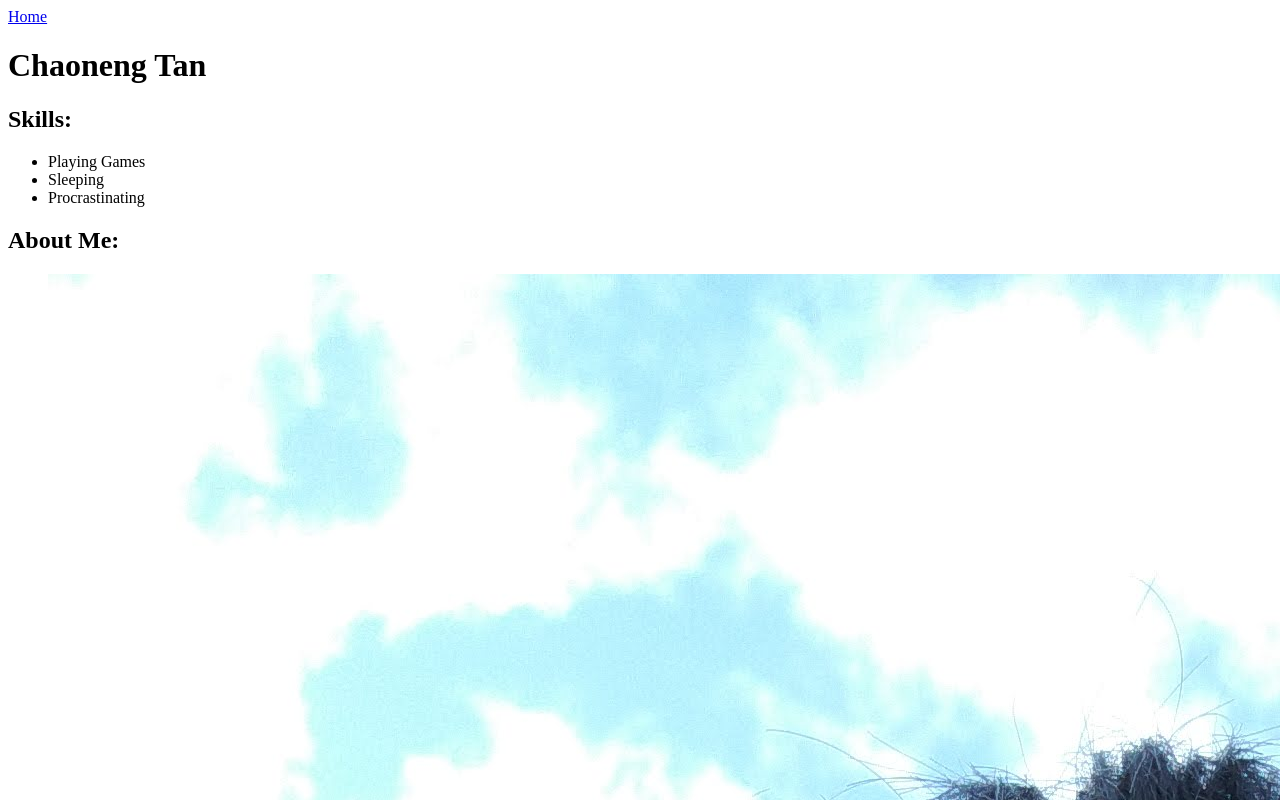
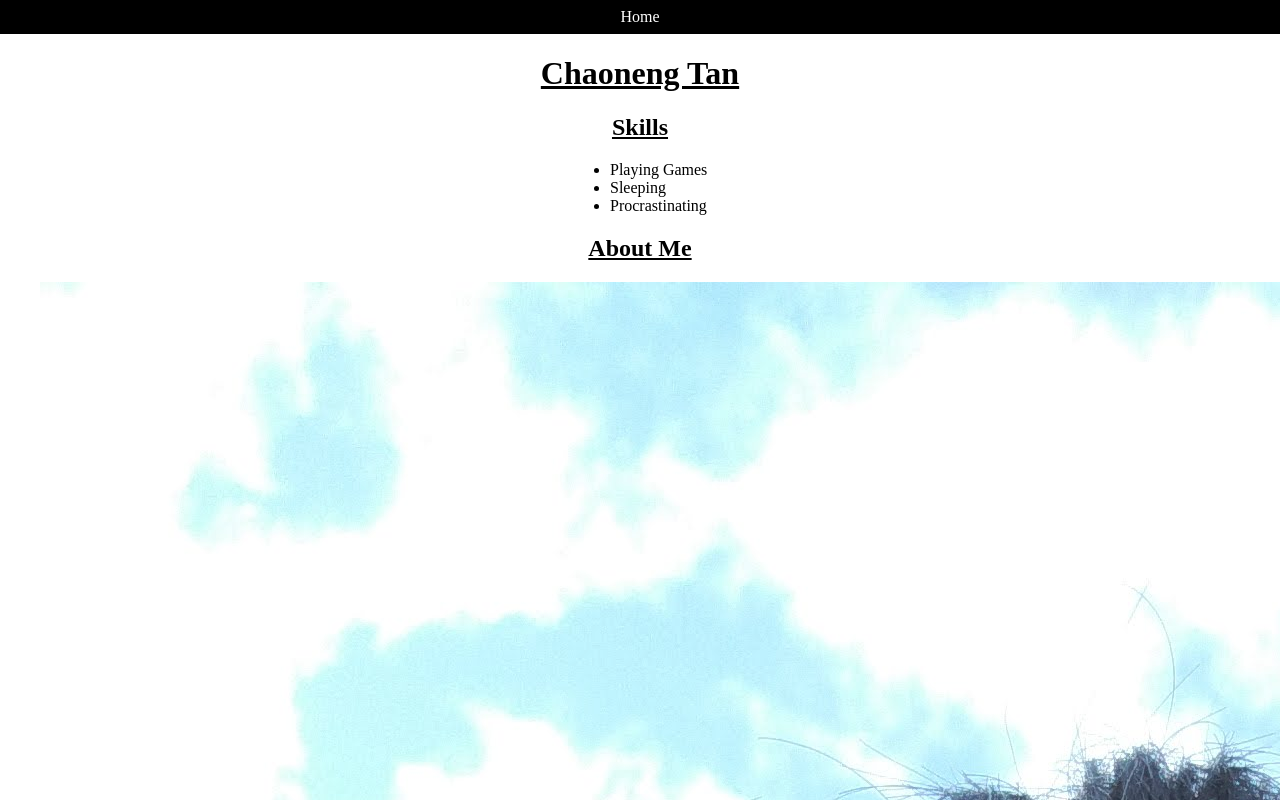
Before and after one commit to ChaonengTan/Portfolio, a plain HTML site: page index.html in a window 1280 px wide. Shown: the top 800 px of the page. Drawn offline with Linux system fonts and the light colour scheme; files whose address does not match are found by name.

Commit message:
Update index.html

```diff
--- a/index.html
+++ b/index.html
@@ -11,7 +11,7 @@
     </nav>
     <h1>Chaoneng Tan</h1>
     <section>
-    <h2>Skills: </h2>
+    <h2>Skills</h2>
         <ul>
             <li>Playing Games</li>
             <li>Sleeping</li>
@@ -19,16 +19,49 @@
         </ul>
     </section>
     <section>
-    <h2>About Me: </h2>
+    <h2>About Me</h2>
         <figure>
             <img src="IMG_20190918_164738.jpg" alt="">
             <figcaption>Me... When I'm Roaming About</figcaption>
         </figure>
-        <p>I am Chaoneng Tan, an 18-year-old Chinese-American young-adult male pursuing a software programming degree and to make an impact on the world. I live in Oakland California and enjoy playing games, reading light novels, and watching anime. Influenced by where I live, I went to Lincoln Elementary School in downtown Oakland where I joined an afterschool music program and liked music which led me to Edna Brewer Middle School. At Edna Brewer I learned about coding and eventually led me to Oakland Technical High School and now Make School.</p>
+        <p>I am Chaoneng Tan, an 18-year-old Chinese-American young-adult male pursuing a software programming degree and to make an impact on the world. <br>
+            I live in Oakland California and enjoy playing games, reading light novels, and watching anime. <br>
+            Influenced by where I live, I went to Lincoln Elementary School in downtown Oakland where I joined an afterschool music program and liked music which led me to Edna Brewer Middle School. <br>
+            At Edna Brewer I learned about coding and eventually led me to Oakland Technical High School and now Make School.</p>
     </section>
     <section>
-    <h2>Social Media: </h2>
+    <h2>Social Media</h2>
         <a href="https://youtu.be/oHg5SJYRHA0">Snapchat</a>
     </section>
 </body>
+<style>
+    nav{
+        background-color: black;
+        padding: .5em;
+    }
+    nav a{
+        color: white;
+    }
+    body{
+        font-family: 'Times New Roman';
+        text-align: center;
+        margin: 0;
+    }
+    h1, h2{
+        text-decoration: underline;
+    }
+    ul{
+        /* Width is fixed, longer sentences would mess up*/
+        width: 100px;
+        margin: auto;
+        text-align: left;
+    }
+    a{
+        text-decoration: none;
+        color: blue;
+    }
+    figure{
+        opacity: .9;
+    }
+</style>
 </html>
```
